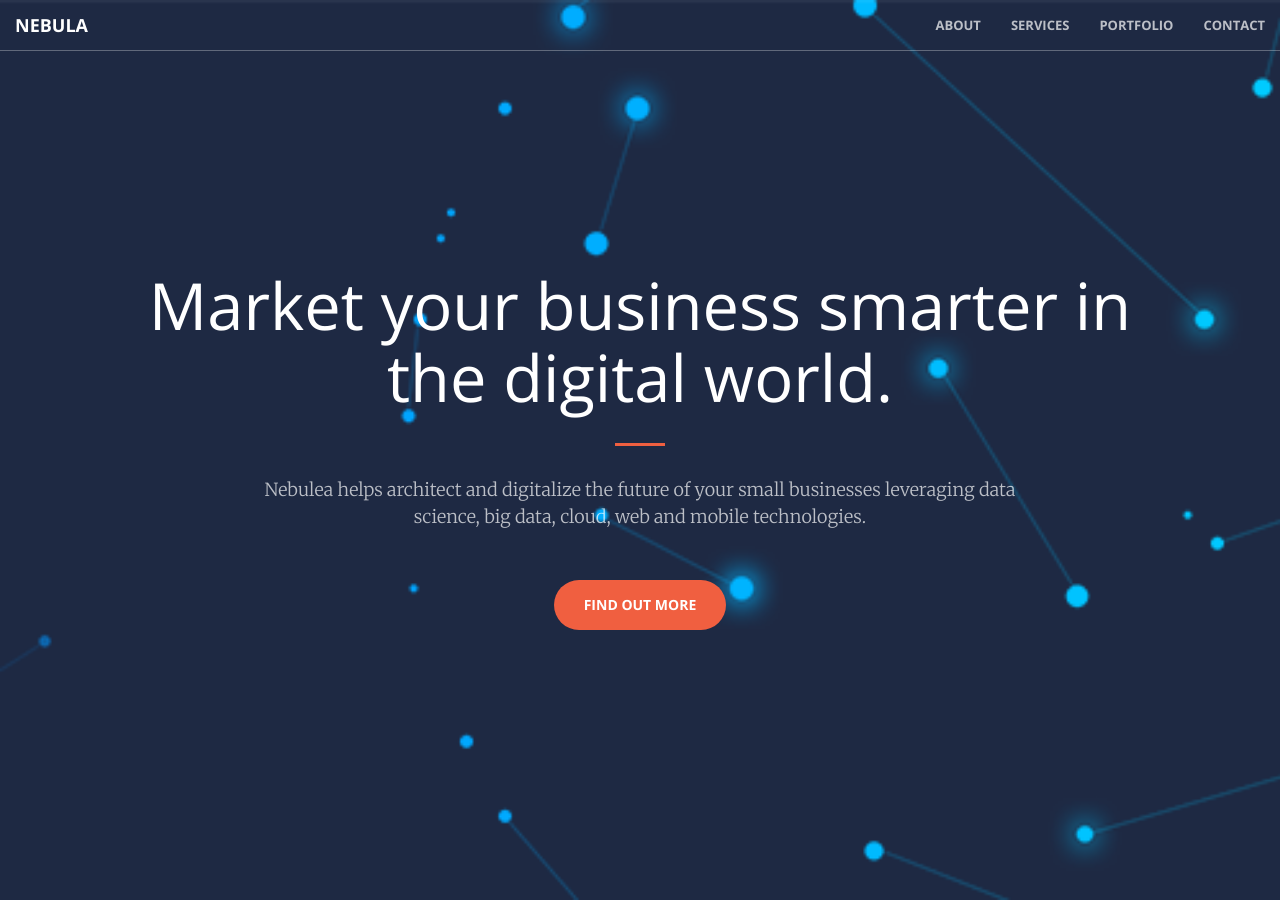
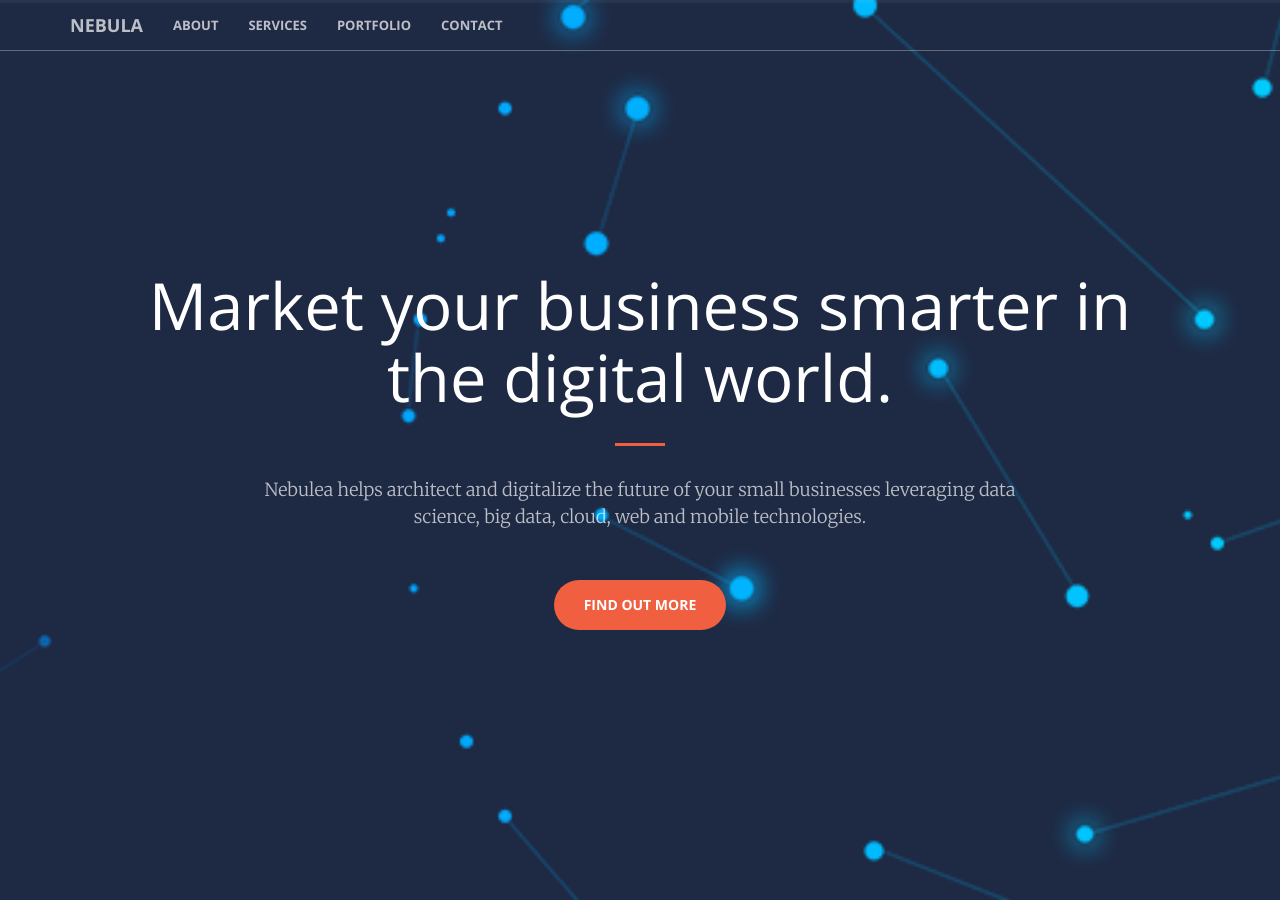
Before and after one commit to lszhou/nebula, a Jekyll site: the page built from index.html, in a window 1280 px wide and 900 px high. Built offline with Jekyll 4.4.1, drawn with Linux system fonts in a browser that asks for light colours.

Commit message:
change text

```diff
--- a/_includes/nav.html
+++ b/_includes/nav.html
@@ -1,5 +1,5 @@
 <nav id="mainNav" class="navbar navbar-default navbar-fixed-top">
-    <div class="container-fluid">
+    <div class="container">
         <!-- Brand and toggle get grouped for better mobile display -->
         <div class="navbar-header">
             <button type="button" class="navbar-toggle collapsed" data-toggle="collapse" data-target="#bs-example-navbar-collapse-1">
@@ -12,8 +12,8 @@
         </div>
 
         <!-- Collect the nav links, forms, and other content for toggling -->
-        <div class="collapse navbar-collapse" color="black" id="bs-example-navbar-collapse-1">
-            <ul class="nav navbar-nav navbar-right">
+        <div class="collapse navbar-collapse" id="bs-example-navbar-collapse-1">
+            <ul class="nav navbar-nav">
                 <li>
                     <a class="page-scroll" href="#about">About</a>
                 </li>
```
Also changed, not shown: img/headerh.jpg (deleted).
